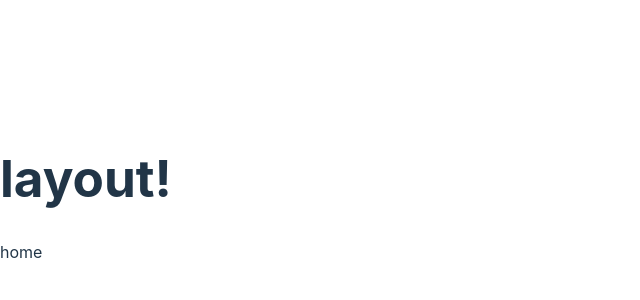
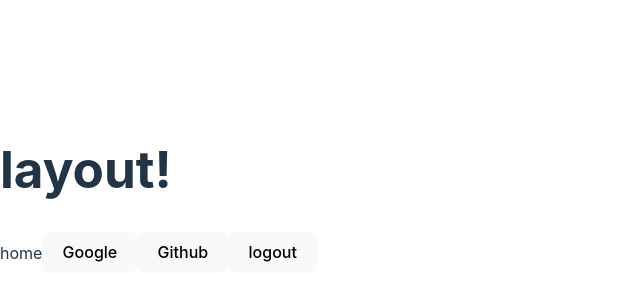
Before and after one commit to Owonie/STC_V2, a React (Vite) app: page / in a window 1280 px wide. Shown: the part 210-510 px from the top of the page, without its empty margins (0-640 px from the left). Built offline with nearby package versions, Linux system fonts and the light colour scheme; no server answers.

Commit message:
feat: add login logout in main page

```diff
--- a/src/pages/mainPage.tsx
+++ b/src/pages/mainPage.tsx
@@ -1,4 +1,31 @@
+//import { useState } from 'react';
+import { login, logout } from '../services/authService';
+
 const MainPage = () => {
-  return <div>home</div>;
+  // const [user, setUser] = useState(null);
+
+  const onLogin = (e: React.MouseEvent<HTMLButtonElement>) => {
+    const user = login(e.currentTarget.name);
+    console.log('login!', user);
+  };
+
+  const onLogout = async () => {
+    logout();
+    console.log('sign out successful');
+    // setUser(null);
+  };
+
+  return (
+    <div>
+      home
+      <button onClick={onLogin} name='Google'>
+        Google
+      </button>
+      <button onClick={onLogin} name='Github'>
+        Github
+      </button>
+      <button onClick={onLogout}>logout</button>
+    </div>
+  );
 };
 export default MainPage;
--- a/src/services/authService.ts
+++ b/src/services/authService.ts
@@ -6,14 +6,14 @@ export async function login(providerName: string) {
   return signInWithPopup(auth, provider)
     .then((result) => {
       const user = result.user;
-      console.log(user);
+      console.log('login success', user);
       return user;
     })
     .catch(console.error);
 }
 
 export async function logout() {
-  return signOut(auth).then(() => null);
+  return signOut(auth).catch(console.error);
 }
 
 function getProvider(providerName: string) {
```
